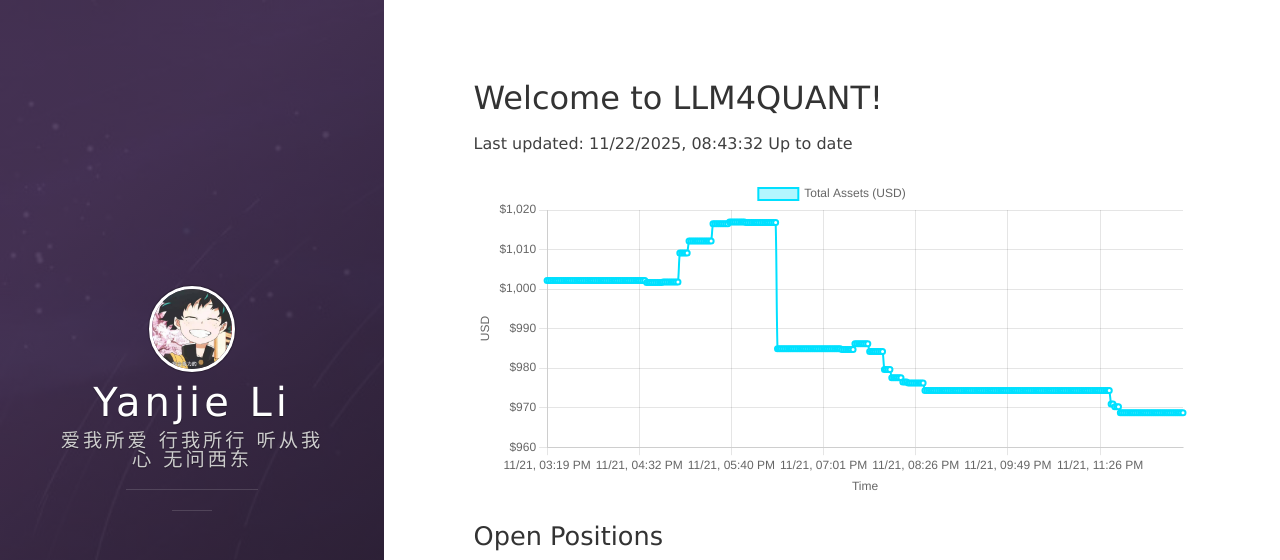
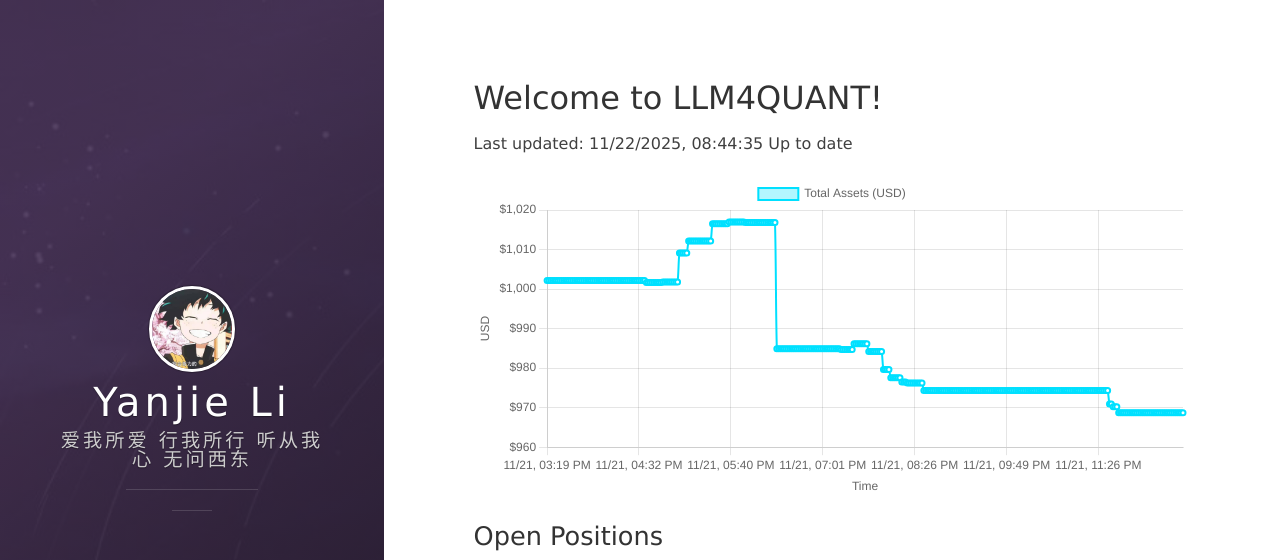
Before and after one commit to leeyegy/leeyegy.github.io, a Jekyll site: the page built from live-trading.html, in a window 1280 px wide and 1026 px high. Shown: the top 560 px of the window. Built offline with Jekyll 4.4.1, drawn with Linux system fonts in a browser that asks for light colours; nearby versions of some CDN libraries.

Commit message:
AccountMonitor: update balance history 2025-11-22T16:44:35+08:00

```diff
--- a/assets/data/binance/balance-history.json
+++ b/assets/data/binance/balance-history.json
@@ -1,5 +1,5 @@
 {
-  "generatedAt": "2025-11-22T16:43:32+08:00",
+  "generatedAt": "2025-11-22T16:44:35+08:00",
   "asset": "total_usd_value",
   "history": [
     {
@@ -1385,6 +1385,10 @@
     {
       "timestamp": "2025-11-22T16:43:32+08:00",
       "totalUsd": 968.69074819
+    },
+    {
+      "timestamp": "2025-11-22T16:44:35+08:00",
+      "totalUsd": 968.69074819
     }
   ]
 }
```
